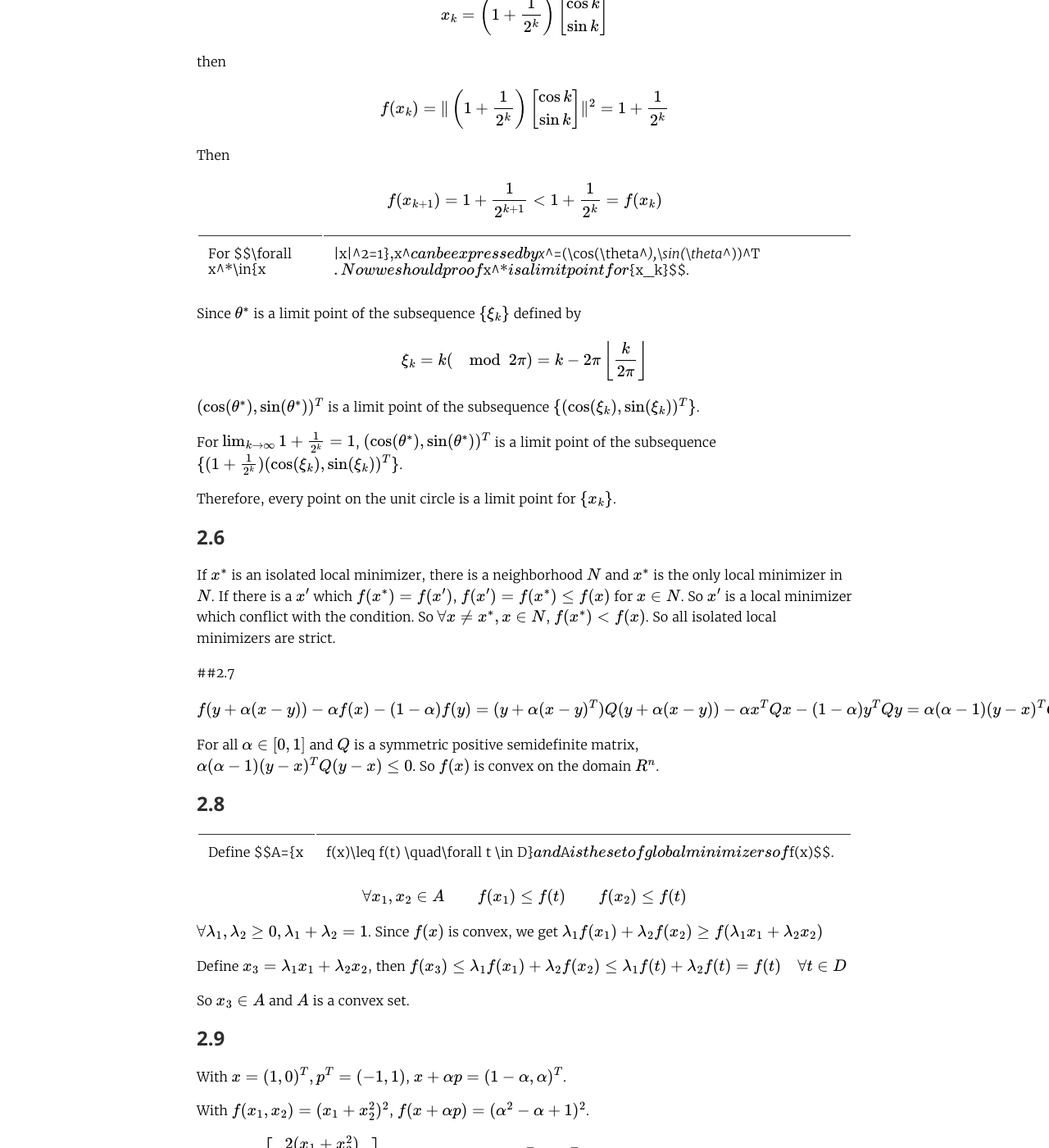
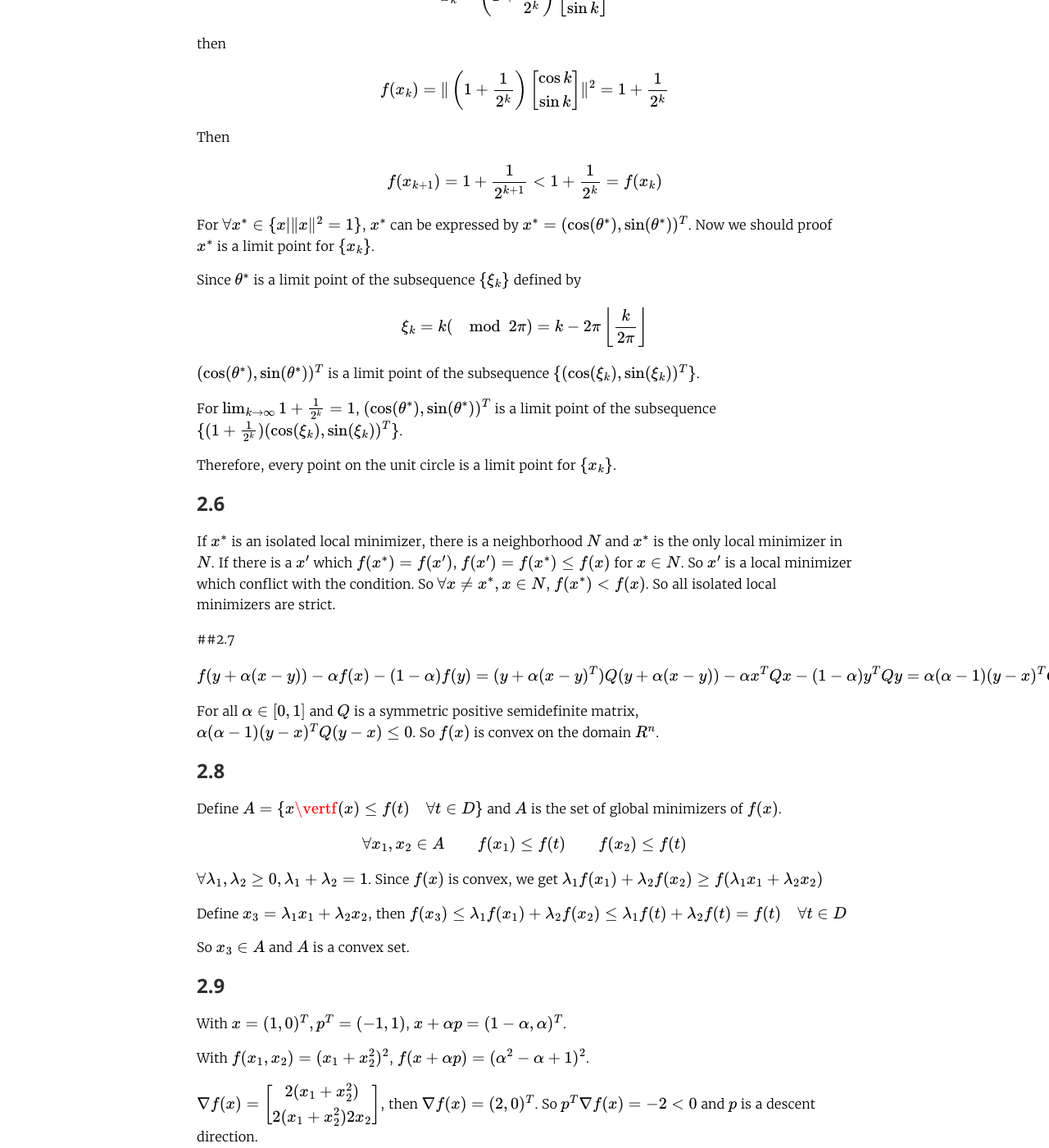
Before and after one commit to DoctorKey/optimization, a Jekyll site: the page built from _posts/2017-12-2-fundamentals of unconstrained optimization.md, in a window 1280 px wide and 1400 px high, scrolled down 1865 px. Shown: the whole window at 82% size. Built offline with Jekyll 4.4.1, drawn with Linux system fonts in a browser that asks for light colours; nearby versions of some CDN libraries; library files that are not in the unit come from our copies; formulas are drawn with MathJax 3; some of the changed text lies outside the part shown.

Commit message:
fix all |

```diff
--- a/_posts/2017-12-2-fundamentals of unconstrained optimization.md
+++ b/_posts/2017-12-2-fundamentals of unconstrained optimization.md
@@ -93,7 +93,7 @@ $$
 
 ## 2.5
 
-With $$f(x)=||x||^2$$ and
+With $$f(x)=\|x\|^2$$ and
 
 $$
 x_k=\left(1+\frac1{2^k}\right)\left[\begin{array}{c}\cos k\\\sin k\end{array}\right]
@@ -111,7 +111,7 @@ $$
 f(x_{k+1})=1+\frac1{2^{k+1}}<1+\frac1{2^k}=f(x_k)
 $$
 
-For $$\forall x^*\in\{x|\|x\|^2=1\}$$, $$x^*$$ can be expressed by $$x^*=(\cos(\theta^*),\sin(\theta^*))^T$$.  Now we should proof $$x^*$$ is a limit point for $$\{x_k\}$$.
+For $$\forall x^*\in\{x\vert\|x\|^2=1\}$$, $$x^*$$ can be expressed by $$x^*=(\cos(\theta^*),\sin(\theta^*))^T$$.  Now we should proof $$x^*$$ is a limit point for $$\{x_k\}$$.
 
 Since $$\theta^*$$ is a limit point of the subsequence $$\{\xi_k\}$$ defined by
 
@@ -141,7 +141,7 @@ For all $$\alpha \in [0,1]$$ and $$Q$$ is a symmetric positive semidefinite matr
 
 ## 2.8
 
-Define $$A=\{x|f(x)\leq f(t) \quad\forall t \in D\}$$ and $$A$$ is the set of global minimizers of $$f(x)$$.
+Define $$A=\{x\vertf(x)\leq f(t) \quad\forall t \in D\}$$ and $$A$$ is the set of global minimizers of $$f(x)$$.
 
 $$
 \forall x_1,x_2\in A \qquad f(x_1)\leq f(t) \qquad f(x_2)\leq f(t)
```
Also changed, not shown: _posts/2017-12-12-theory of constrained optimization.md (+2 -2 lines), _posts/2018-1-5-steepest descent method.md (renamed from _posts/2018-1-5-linear search.md).
